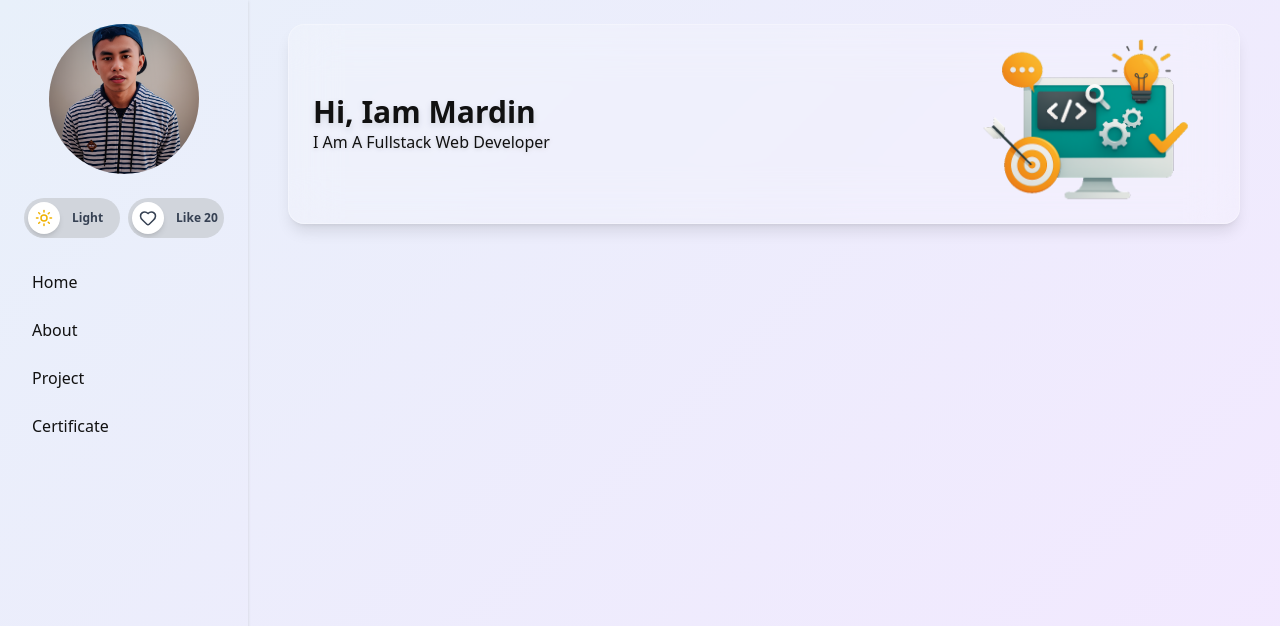
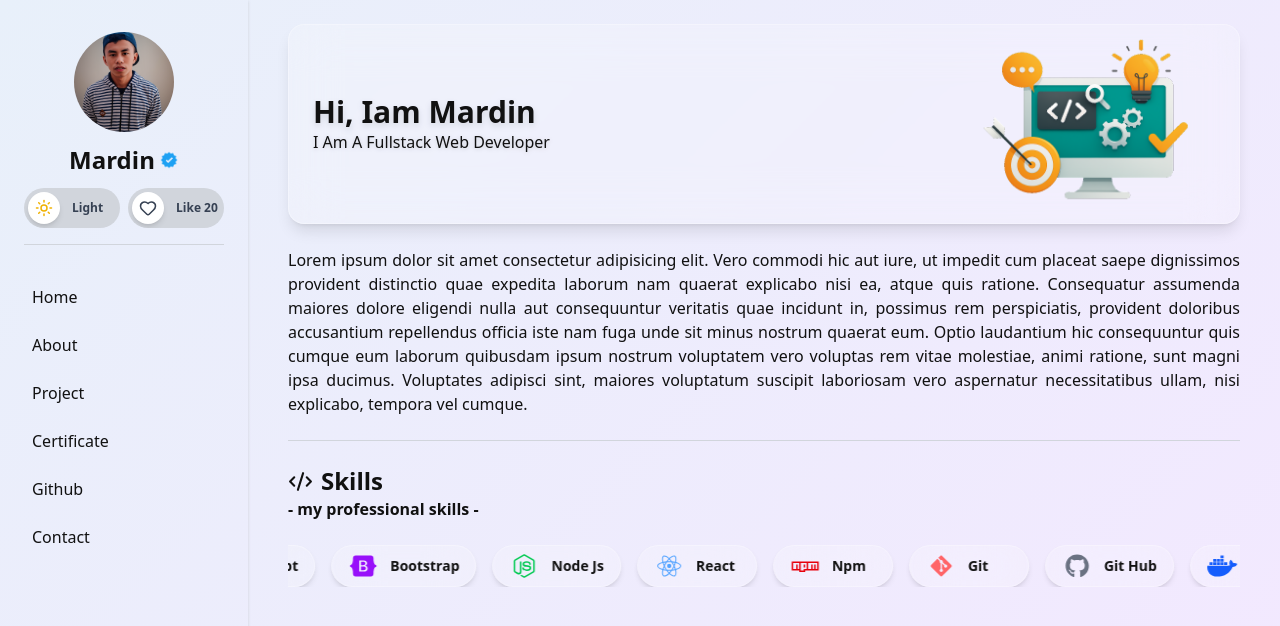
Before and after one commit to mardinajalah/portofolio, a Next.js app: page / in a window 1280 px wide. Shown: the top 626 px of the page. Built offline with nearby package versions, Linux system fonts and the light colour scheme.

Commit message:
add: icon skill in homepage

```diff
--- a/app/globals.css
+++ b/app/globals.css
@@ -19,3 +19,19 @@ body {
   background: var(--bg);
   color: var(--text);
 }
+
+/* Animasi marquee */
+@keyframes marquee {
+  0% {
+    transform: translateX(0%);
+  }
+  100% {
+    transform: translateX(-50%);
+  }
+}
+
+.animate-marquee {
+  display: flex;
+  width: max-content;
+  animation: marquee 20s linear infinite;
+}
--- a/app/layout.tsx
+++ b/app/layout.tsx
@@ -37,7 +37,7 @@ export default function RootLayout({
         >
           <div className='flex h-screen w-full flex-row'>
             <Sidebar />
-            <div className='py-6 px-10 w-full'>{children}</div>
+            <div className='py-6 px-10 w-full overflow-x-hidden'>{children}</div>
           </div>
         </ThemeProvider>
       </body>
--- /dev/null
+++ b/components/Atoms/IconSkills.tsx
@@ -0,0 +1,30 @@
+'use client';
+
+import { FontAwesomeIcon } from '@fortawesome/react-fontawesome';
+
+interface IconSkillsProps {
+  title: string;
+  style: string;
+  icon: any;
+}
+
+const IconSkills = ({ title, icon, style }: IconSkillsProps) => {
+  return (
+    <div
+      className="
+        flex items-center gap-3 px-4 py-2
+        rounded-full
+        bg-white/20 dark:bg-gray-800/20
+        backdrop-blur-xl
+        border border-white/30 dark:border-gray-700/40
+        shadow-md cursor-default
+        min-w-[120px]
+      "
+    >
+      <FontAwesomeIcon icon={icon} className={`${style} text-2xl`} />
+      <h1 className="font-semibold text-sm whitespace-nowrap">{title}</h1>
+    </div>
+  );
+};
+
+export default IconSkills;
--- a/components/Molecules/Sidebar.tsx
+++ b/components/Molecules/Sidebar.tsx
@@ -4,7 +4,7 @@ import React, { useEffect, useState } from 'react';
 import DarkModeToggle from '../Atoms/DarkModeToggle';
 import LikeButton from '../Atoms/LikeButton';
 import Link from 'next/link';
-import { useTheme } from "next-themes";
+import { useTheme } from 'next-themes';
 
 const Sidebar = () => {
   const { theme } = useTheme();
@@ -14,14 +14,14 @@ const Sidebar = () => {
 
   if (!mounted) {
     return (
-        <div className="w-[250px] h-full animate-pulse">
-          <div className="rounded-full bg-gray-300 w-[150px] h-[150px] mx-auto mb-6"></div>
-          <div className="space-y-4">
-            <div className="h-10 bg-gray-300 rounded-full w-24 mx-auto"></div>
-            <div className="h-8 bg-gray-300 rounded-full w-full"></div>
-            <div className="h-8 bg-gray-300 rounded-full w-full"></div>
-            <div className="h-8 bg-gray-300 rounded-full w-full"></div>
-            <div className="h-8 bg-gray-300 rounded-full w-full"></div>
+      <div className='w-[250px] h-full animate-pulse'>
+        <div className='rounded-full bg-gray-300 w-[150px] h-[150px] mx-auto mb-6' />
+        <div className='space-y-4'>
+          <div className='h-10 bg-gray-300 rounded-full w-24 mx-auto' />
+          <div className='h-8 bg-gray-300 rounded-full w-full' />
+          <div className='h-8 bg-gray-300 rounded-full w-full' />
+          <div className='h-8 bg-gray-300 rounded-full w-full' />
+          <div className='h-8 bg-gray-300 rounded-full w-full' />
         </div>
       </div>
     );
@@ -29,62 +29,75 @@ const Sidebar = () => {
 
   return (
     <div
-      className={`w-[250px] h-full p-6 flex flex-col gap-6 items-center transition-colors
-        ${theme === 'light'
-          ? 'shadow shadow-gray-300'
-          : 'shadow shadow-gray-700'}
+      className={`w-[250px] h-full p-6 flex flex-col gap-3 items-center transition-colors
+        ${theme === 'light' ? 'shadow shadow-gray-300' : 'shadow shadow-gray-700'}
       `}
     >
       {/* Profile */}
-      <div className="rounded-full overflow-hidden flex justify-center w-[150px] h-[150px]">
+      <div className='rounded-full overflow-hidden flex justify-center w-[100px] h-[100px] mt-2'>
         <Image
-          alt="profile"
-          src="/profile.png"
+          alt='profile'
+          src='/profile.png'
           width={200}
           height={200}
           priority
         />
       </div>
 
+      {/* Name */}
+      <div className='flex items-center justify-center gap-1'>
+        <h1 className='text-2xl font-bold text-center'>Mardin</h1>
+        <Image
+          alt='centang biru'
+          src='/bluecheck.png'
+          height={20}
+          width={20}
+        />
+      </div>
+
       {/* Controls */}
-      <div className="flex items-center gap-2 w-full justify-between capitalize">
+      <div className='flex items-center gap-2 w-full justify-between capitalize border-b border-gray-300 dark:border-gray-700/40 pb-4'>
         <DarkModeToggle />
         <LikeButton />
       </div>
 
       {/* Navigation */}
-      <div className="w-full flex flex-col gap-2">
+      <div className='w-full flex flex-col gap-2 mt-5'>
         <Link
-          href="/"
-          className={`p-2 rounded-xl transition-colors ${
-            theme === 'light' ? 'hover:bg-gray-300' : 'hover:bg-gray-800'
-          }`}
+          href='/'
+          className={`p-2 rounded-xl transition-colors ${theme === 'light' ? 'hover:bg-gray-300' : 'hover:bg-gray-800'}`}
         >
           Home
         </Link>
         <Link
-          href="/about"
-          className={`p-2 rounded-xl transition-colors ${
-            theme === 'light' ? 'hover:bg-gray-300' : 'hover:bg-gray-800'
-          }`}
+          href='/about'
+          className={`p-2 rounded-xl transition-colors ${theme === 'light' ? 'hover:bg-gray-300' : 'hover:bg-gray-800'}`}
         >
           About
         </Link>
         <Link
-          href="#"
-          className={`p-2 rounded-xl transition-colors ${
-            theme === 'light' ? 'hover:bg-gray-300' : 'hover:bg-gray-800'
-          }`}
+          href='#'
+          className={`p-2 rounded-xl transition-colors ${theme === 'light' ? 'hover:bg-gray-300' : 'hover:bg-gray-800'}`}
         >
           Project
         </Link>
         <Link
-          href="#"
-          className={`p-2 rounded-xl transition-colors ${
-            theme === 'light' ? 'hover:bg-gray-300' : 'hover:bg-gray-800'
-          }`}
+          href='#'
+          className={`p-2 rounded-xl transition-colors ${theme === 'light' ? 'hover:bg-gray-300' : 'hover:bg-gray-800'}`}
         >
           Certificate
+        </Link>
+        <Link
+          href='#'
+          className={`p-2 rounded-xl transition-colors ${theme === 'light' ? 'hover:bg-gray-300' : 'hover:bg-gray-800'}`}
+        >
+          Github
+        </Link>
+        <Link
+          href='#'
+          className={`p-2 rounded-xl transition-colors ${theme === 'light' ? 'hover:bg-gray-300' : 'hover:bg-gray-800'}`}
+        >
+          Contact
         </Link>
       </div>
     </div>
--- a/components/Organisms/HomePage.tsx
+++ b/components/Organisms/HomePage.tsx
@@ -1,26 +1,89 @@
 'use client';
 
-import Image from "next/image";
+import Image from 'next/image';
+import { CodeXml } from 'lucide-react';
+import {
+  faHtml5,
+  faCss3Alt,
+  faJs,
+  faReact,
+  faNodeJs,
+  faNpm,
+  faGitAlt,
+  faGithub,
+  faDocker,
+  faBootstrap
+} from '@fortawesome/free-brands-svg-icons';
+import IconSkills from '../Atoms/IconSkills';
 
 const HomePage = () => {
+  const skills = [
+    { title: 'HTML', icon: faHtml5, style: 'text-orange-500' },
+    { title: 'CSS', icon: faCss3Alt, style: 'text-blue-500' },
+    { title: 'JavaScript', icon: faJs, style: 'text-yellow-500' },
+    { title: 'Bootstrap', icon: faBootstrap, style: 'text-purple-600' },
+    { title: 'Node Js', icon: faNodeJs, style: 'text-green-500' },
+    { title: 'React', icon: faReact, style: 'text-blue-400' },
+    { title: 'Npm', icon: faNpm, style: 'text-red-600' },
+    { title: 'Git', icon: faGitAlt, style: 'text-red-400' },
+    { title: 'Git Hub', icon: faGithub, style: 'text-gray-500' },
+    { title: 'Docker', icon: faDocker, style: 'text-blue-600' },
+  ];
+
   return (
     <>
+      {/* Header */}
       <div
-        className='
+        className="
           w-full h-[200px] p-6 rounded-2xl flex items-center justify-between
           bg-white/20 dark:bg-gray-800/20
           backdrop-blur-xl
           border border-white/30 dark:border-gray-700/40
           shadow-lg
           overflow-hidden
-        '
+        "
       >
-        <div className='w-max'>
-          <h1 className='text-3xl font-bold capitalize drop-shadow-md'>Hi, Iam Mardin</h1>
-          <p className='capitalize drop-shadow-sm'>I am a fullstack web developer</p>
+        <div className="w-max">
+          <h1 className="text-3xl font-bold capitalize drop-shadow-md">
+            Hi, Iam Mardin
+          </h1>
+          <p className="capitalize drop-shadow-sm">
+            I am a fullstack web developer
+          </p>
         </div>
         <div className="w-max">
-          <Image alt="header" src="/header.png" width={250} height={250}/>
+          <Image alt="header" src="/header.png" width={250} height={250} />
+        </div>
+      </div>
+
+      {/* text */}
+      <p className="mt-6 text-justify border-b border-gray-300 dark:border-gray-700/40 pb-6">
+        Lorem ipsum dolor sit amet consectetur adipisicing elit. Vero commodi hic aut iure, ut impedit cum placeat saepe dignissimos provident distinctio quae expedita laborum nam quaerat explicabo nisi ea, atque quis ratione. Consequatur
+        assumenda maiores dolore eligendi nulla aut consequuntur veritatis quae incidunt in, possimus rem perspiciatis, provident doloribus accusantium repellendus officia iste nam fuga unde sit minus nostrum quaerat eum. Optio laudantium
+        hic consequuntur quis cumque eum laborum quibusdam ipsum nostrum voluptatem vero voluptas rem vitae molestiae, animi ratione, sunt magni ipsa ducimus. Voluptates adipisci sint, maiores voluptatum suscipit laboriosam vero aspernatur
+        necessitatibus ullam, nisi explicabo, tempora vel cumque.
+      </p>
+
+      {/* skill */}
+      <div>
+        <div className="mt-6 flex items-center gap-2 justify-start">
+          <CodeXml size={25} />
+          <h1 className="text-2xl font-bold">Skills</h1>
+        </div>
+        <p className="font-semibold">- my professional skills -</p>
+
+        {/* Icon dengan efek glassmorphism berjalan */}
+        <div className="relative w-full overflow-hidden mt-6">
+          <div className="animate-marquee flex gap-4">
+            {[...skills, ...skills].map((skill, index) => (
+              <IconSkills
+                key={index}
+                title={skill.title}
+                icon={skill.icon}
+                style={skill.style}
+              />
+            ))}
+          </div>
         </div>
       </div>
     </>
--- a/package.json
+++ b/package.json
@@ -8,6 +8,10 @@
     "start": "next start"
   },
   "dependencies": {
+    "@fortawesome/free-brands-svg-icons": "^7.0.1",
+    "@fortawesome/free-regular-svg-icons": "^7.0.1",
+    "@fortawesome/free-solid-svg-icons": "^7.0.1",
+    "@fortawesome/react-fontawesome": "^3.0.2",
     "lucide-react": "^0.542.0",
     "next": "15.5.2",
     "next-themes": "^0.4.6",
```
Also changed, not shown: public/bluecheck.png (added), 1 other file (tests, documents, lock files or other folders). Lines whose indentation alone changed are shown as unchanged.
